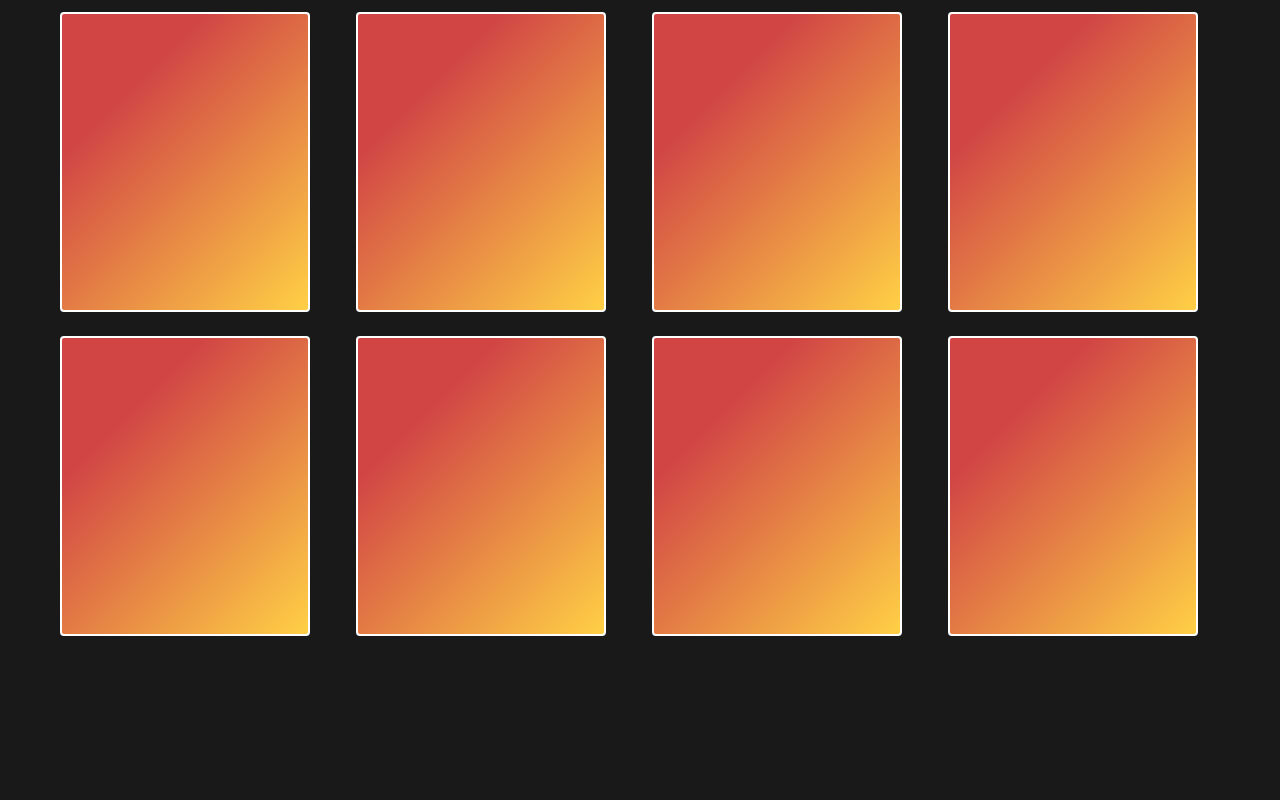
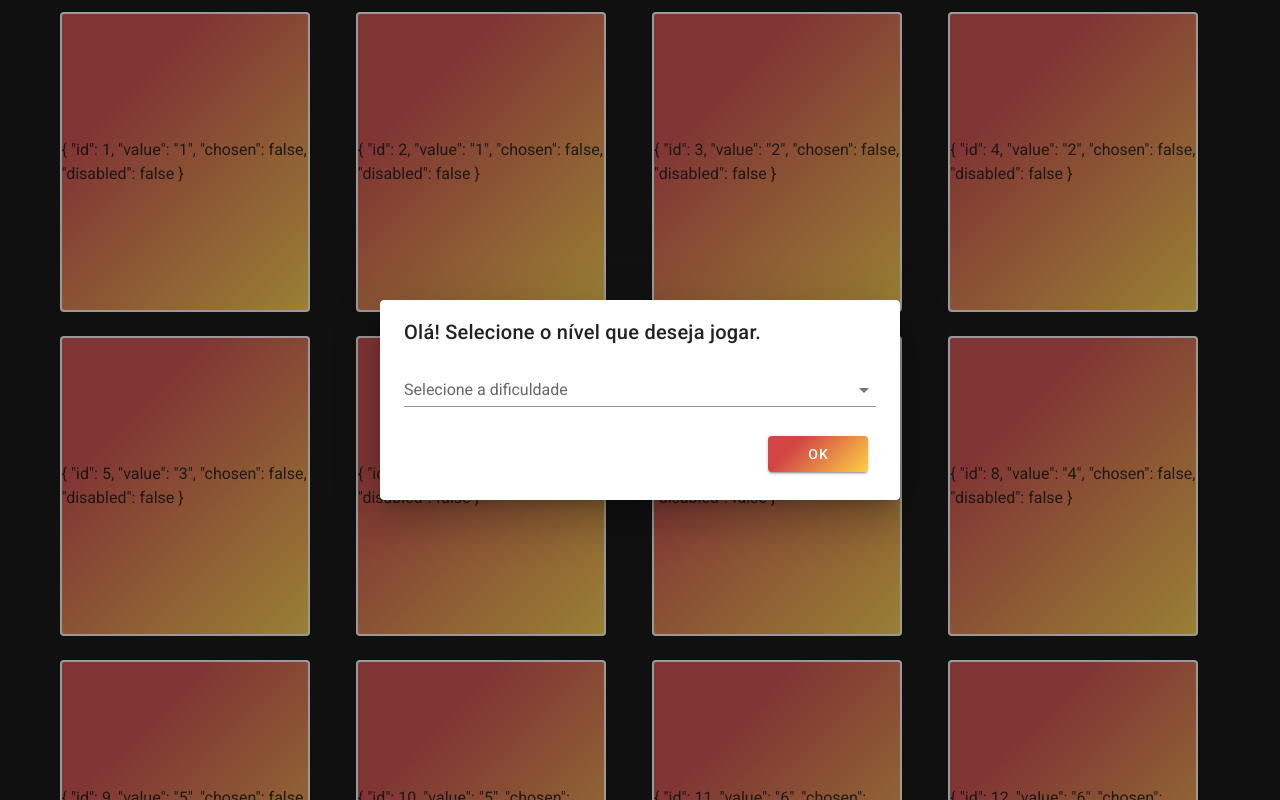
Before and after one commit to ajvmjr/memory-game-vue, a Vue app: page / in a window 1280 px wide. Shown: the top 800 px of the page. Built offline with nearby package versions, Linux system fonts and the light colour scheme.

Commit message:
feat: play again modal

```diff
--- a/src/App.vue
+++ b/src/App.vue
@@ -1,8 +1,9 @@
 <template>
   <div id="app">
+    <v-app>
       <v-container>
         <v-row>
-        <v-col cols="12" lg="3" v-for="c in cards" :key="c.id">
+          <v-col cols="12" sm="4" md="4" lg="3" v-for="c in cards" :key="c.id">
             <Card
               @selected="handleClick($event)"
               :info="c"
@@ -11,11 +12,19 @@
           </v-col>
         </v-row>
       </v-container>
+      <Modal
+        @updateDifficult="updateDifficult($event)"
+        @close="closeModal"
+        :title="dialogTitle"
+        :dialog="dialog"
+      />
+    </v-app>
   </div>
 </template>
 
 <script>
 import Card from "@/components/Card";
+import Modal from "@/components/Modal";
 
 export default {
   data: () => ({
@@ -68,17 +77,174 @@ export default {
         chosen: false,
         disabled: false,
       },
+      {
+        id: 9,
+        value: "5",
+        chosen: false,
+        disabled: false,
+      },
+      {
+        id: 10,
+        value: "5",
+        chosen: false,
+        disabled: false,
+      },
+      {
+        id: 11,
+        value: "6",
+        chosen: false,
+        disabled: false,
+      },
+      {
+        id: 12,
+        value: "6",
+        chosen: false,
+        disabled: false,
+      },
+      {
+        id: 13,
+        value: "7",
+        chosen: false,
+        disabled: false,
+      },
+      {
+        id: 14,
+        value: "7",
+        chosen: false,
+        disabled: false,
+      },
+      {
+        id: 15,
+        value: "8",
+        chosen: false,
+        disabled: false,
+      },
+      {
+        id: 16,
+        value: "8",
+        chosen: false,
+        disabled: false,
+      },
     ],
     corrects: [],
     cardsChosen: [],
+    gameEnded: false,
     disabled: false,
+    dialog: true,
+    dialogTitle: "Olá! Selecione o nível que deseja jogar.",
   }),
 
   name: "App",
-  components: { Card },
+  components: { Card, Modal },
 
-  created() {
-    this.shuffle();
+  watch: {
+    gameEnded() {
+      if (this.gameEnded) {
+        this.cards = [
+          {
+            id: 1,
+            value: "1",
+            chosen: false,
+            disabled: false,
+          },
+          {
+            id: 2,
+            value: "1",
+            chosen: false,
+            disabled: false,
+          },
+          {
+            id: 3,
+            value: "2",
+            chosen: false,
+            disabled: false,
+          },
+          {
+            id: 4,
+            value: "2",
+            chosen: false,
+            disabled: false,
+          },
+          {
+            id: 5,
+            value: "3",
+            chosen: false,
+            disabled: false,
+          },
+          {
+            id: 6,
+            value: "3",
+            chosen: false,
+            disabled: false,
+          },
+          {
+            id: 7,
+            value: "4",
+            chosen: false,
+            disabled: false,
+          },
+          {
+            id: 8,
+            value: "4",
+            chosen: false,
+            disabled: false,
+          },
+          {
+            id: 9,
+            value: "5",
+            chosen: false,
+            disabled: false,
+          },
+          {
+            id: 10,
+            value: "5",
+            chosen: false,
+            disabled: false,
+          },
+          {
+            id: 11,
+            value: "6",
+            chosen: false,
+            disabled: false,
+          },
+          {
+            id: 12,
+            value: "6",
+            chosen: false,
+            disabled: false,
+          },
+          {
+            id: 13,
+            value: "7",
+            chosen: false,
+            disabled: false,
+          },
+          {
+            id: 14,
+            value: "7",
+            chosen: false,
+            disabled: false,
+          },
+          {
+            id: 15,
+            value: "8",
+            chosen: false,
+            disabled: false,
+          },
+          {
+            id: 16,
+            value: "8",
+            chosen: false,
+            disabled: false,
+          },
+        ];
+        this.cards.map((card) => {
+          card.chosen = false;
+          card.disabled = false;
+        });
+        this.gameEnded = false;
+      }
+    },
   },
 
   methods: {
@@ -95,7 +261,7 @@ export default {
             this.correct();
             this.corrects.push(cardsChosen[0], cardsChosen[1]);
             this.checkWin();
-          }, 2000);
+          }, 1000);
         } else {
           setTimeout(() => {
             this.resetCurrentCards();
@@ -111,6 +277,23 @@ export default {
         this.cards[i] = this.cards[j];
         this.cards[j] = temp;
       }
+    },
+
+    updateDifficult(e) {
+      this.cards.map((card) => {
+        card.chosen = false;
+        card.disabled = false;
+      });
+
+      const difficulties = ["Fácil", "Médio", "Difícil"];
+      const selected = difficulties[e.id - 1];
+
+      if (selected === "Fácil") {
+        this.cards = this.cards.slice(0, 8);
+      } else if (selected === "Médio") {
+        this.cards = this.cards.slice(0, 12);
+      }
+      this.shuffle();
     },
 
     checkWin() {
@@ -134,15 +317,22 @@ export default {
     },
 
     resetGame() {
-      this.cardsChosen = [];
-      this.corrects = [];
-      this.disabled = false;
-
+      this.gameEnded = true;
       this.cards.map((card) => {
         card.chosen = false;
         card.disabled = false;
       });
-      this.shuffle();
+
+      this.cardsChosen = [];
+      this.corrects = [];
+      this.disabled = false;
+      this.dialog = true;
+
+      this.dialogTitle = "Parabéns, você venceu! Deseja jogar novamente?";
+    },
+
+    closeModal() {
+      this.dialog = false;
     },
   },
 };
@@ -159,7 +349,6 @@ export default {
 }
 
 #app {
-  height: 100vh;
   background: rgba(0, 0, 0, 0.9);
 }
 </style>
--- a/src/components/Card.vue
+++ b/src/components/Card.vue
@@ -7,6 +7,7 @@
     @click="handleClick"
     :disabled="disabled || card.disabled"
   >
+    {{ card }}
     <p v-if="card.chosen" class="card__value">{{ card.value }}</p>
   </v-card>
 </template>
@@ -20,6 +21,15 @@ export default {
   props: {
     info: Object,
     disabled: Boolean,
+  },
+
+  watch: {
+    info: {
+      handler() {
+        this.card = this.info;
+      },
+      deep: true,
+    },
   },
 
   mounted() {
--- /dev/null
+++ b/src/components/Modal.vue
@@ -0,0 +1,95 @@
+<template>
+  <v-dialog
+    v-model="showModal"
+    transition="dialog-bottom-transition"
+    width="520"
+  >
+    <v-card class="dialog">
+      <v-card-title>{{ title }}</v-card-title>
+      <v-card-text>
+        <v-select
+          :items="difficults"
+          label="Selecione a dificuldade"
+          item-text="name"
+          item-value="id"
+          return-object
+          v-model="difficultSelected"
+          @change="updateDifficult"
+        />
+
+        <v-card-actions class="dialog__actions">
+          <v-btn
+            class="dialog__actions__buttons"
+            width="100"
+            @click="closeModal"
+            >Ok</v-btn
+          >
+        </v-card-actions>
+      </v-card-text>
+    </v-card>
+  </v-dialog>
+</template>
+
+<script>
+export default {
+  data: () => ({
+    difficults: [
+      {
+        id: 1,
+        name: "Fácil (8)",
+      },
+      {
+        id: 2,
+        name: "Médio (12)",
+      },
+      {
+        id: 3,
+        name: "Difícil 16",
+      },
+    ],
+    difficultSelected: {},
+    showModal: false,
+  }),
+
+  props: {
+    dialog: Boolean,
+    title: String,
+  },
+
+  watch: {
+    dialog() {
+      this.showModal = this.dialog;
+    },
+  },
+
+  mounted() {
+    this.showModal = this.dialog;
+  },
+
+  methods: {
+    updateDifficult() {
+      this.$emit("updateDifficult", this.difficultSelected);
+      this.difficultSelected = {};
+    },
+
+    closeModal() {
+      this.$emit("close");
+    },
+  },
+};
+</script>
+
+<style lang="scss" scoped>
+.dialog {
+  &__actions {
+    display: flex;
+    justify-content: flex-end;
+    &__buttons {
+      color: white !important;
+      font-weight: 500 !important;
+      background-color: #ffd045;
+      background-image: linear-gradient(315deg, #ffd045 0%, #d14545 74%);
+    }
+  }
+}
+</style>
```
Also changed, not shown: src/assets/back.png (deleted). Lines whose indentation alone changed are shown as unchanged.
